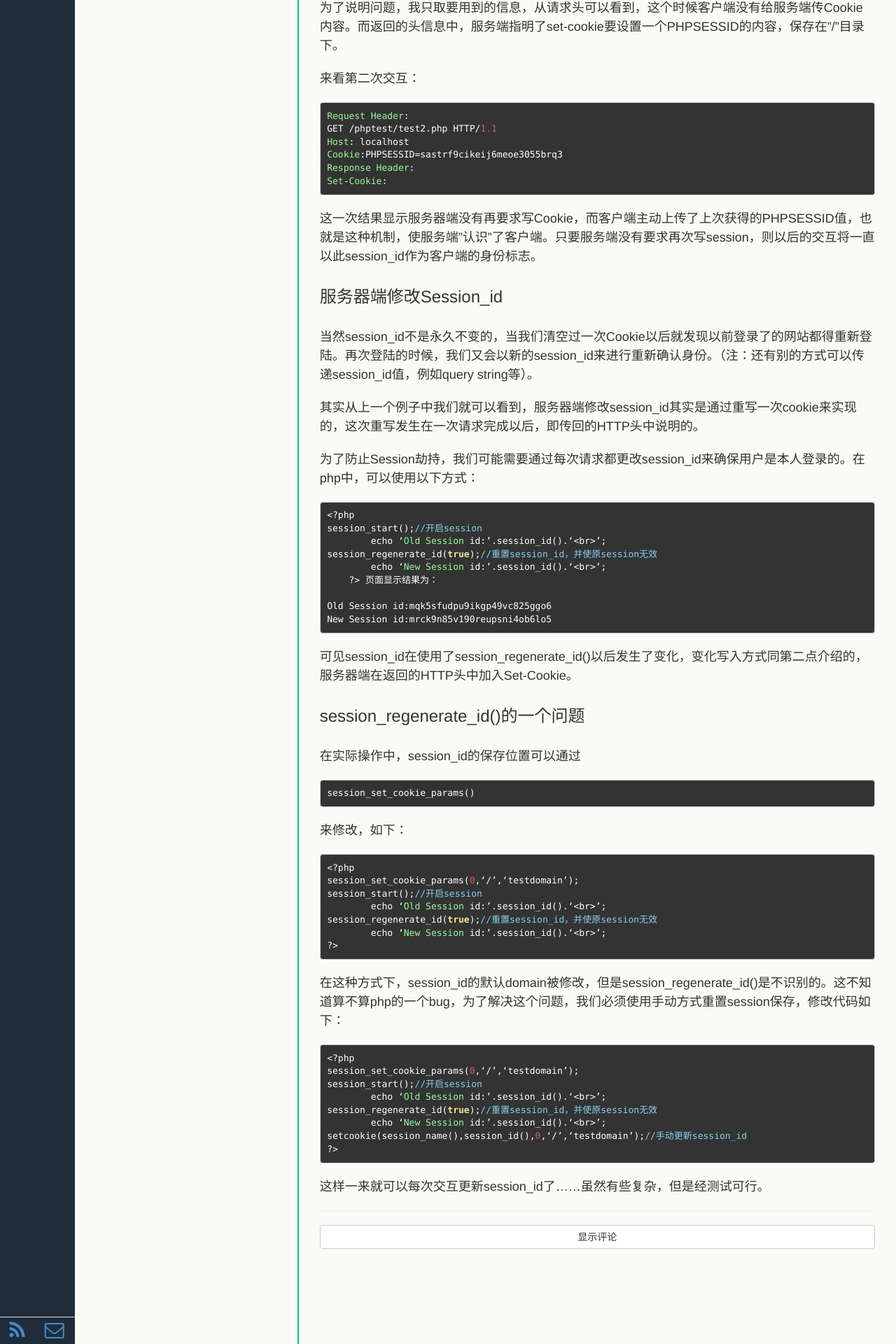
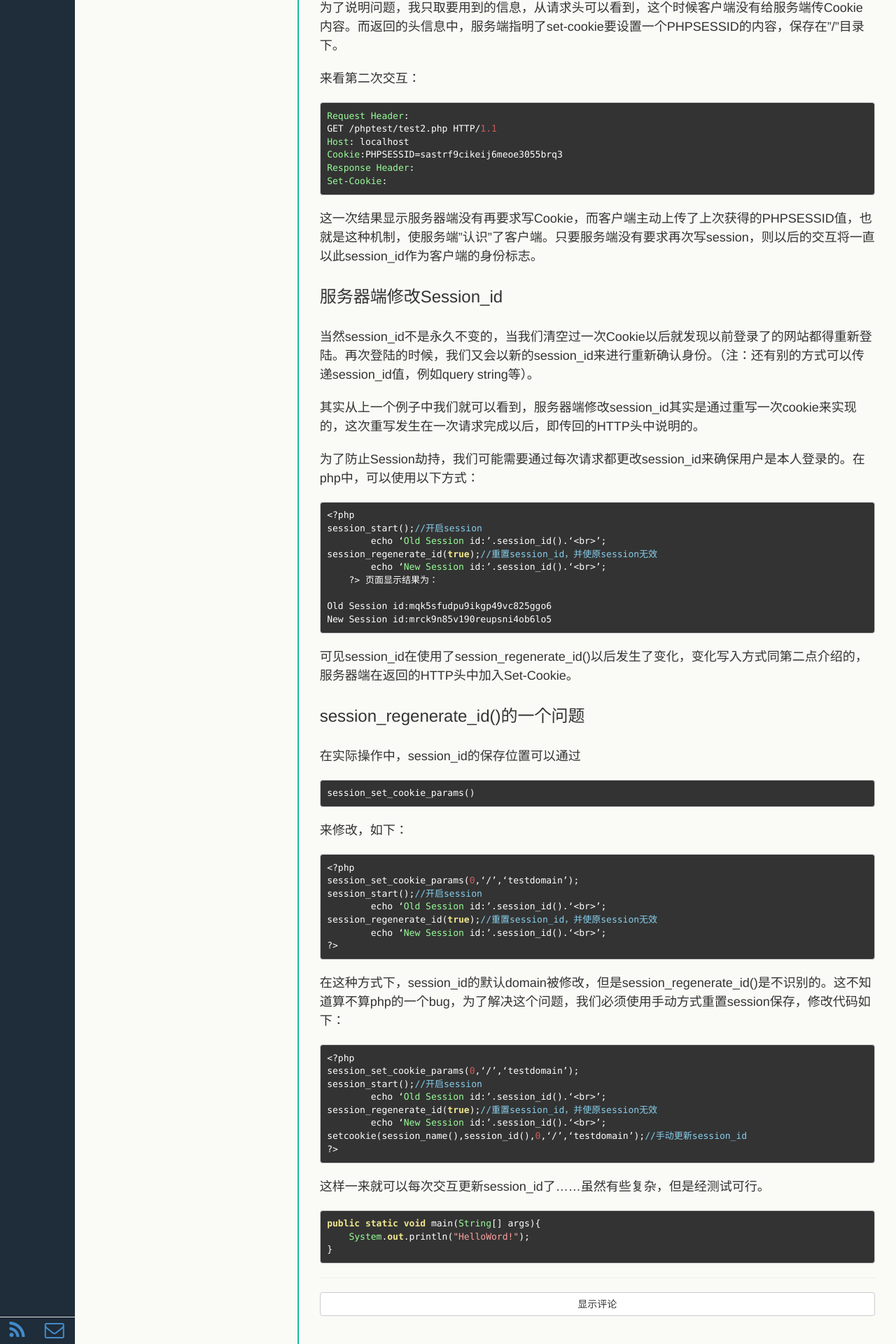
Before and after one commit to weipingQin/MyBlog, a Jekyll site: the page built from _posts/2012-09-19-php-session-security.md, in a window 1280 px wide. Shown: the part 1013-2933 px from the top of the page at 70% size. Built offline with Jekyll 4.4.1, drawn with Linux system fonts in a browser that asks for light colours; Markdown is read by kramdown in place of the engine named in the settings.

Commit message:
测试Mark-Down语法

````diff
--- a/_posts/2012-09-19-php-session-security.md
+++ b/_posts/2012-09-19-php-session-security.md
@@ -100,3 +100,10 @@ description: PHP操作Session的原理及提升安全性时的一个问题
     ?>
 
 这样一来就可以每次交互更新session_id了……虽然有些复杂，但是经测试可行。
+
+``` java
+public static void main(String[] args){
+    System.out.println("HelloWord!");
+}
+
+```
````
